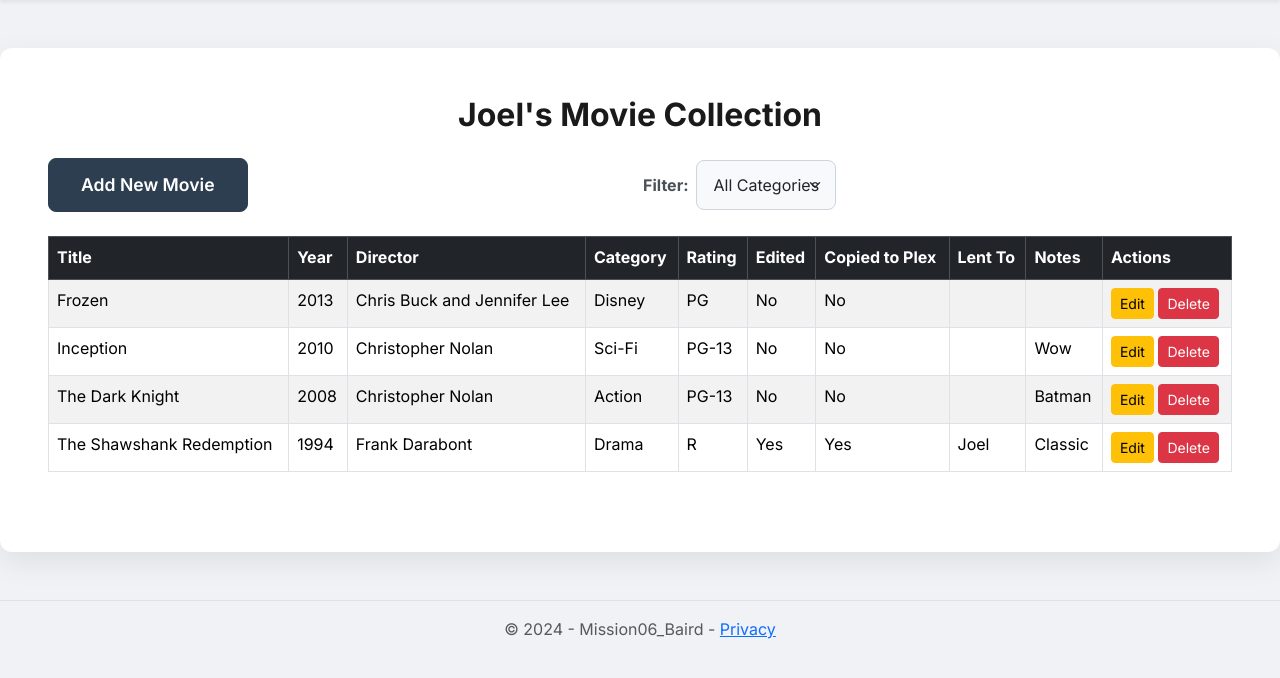
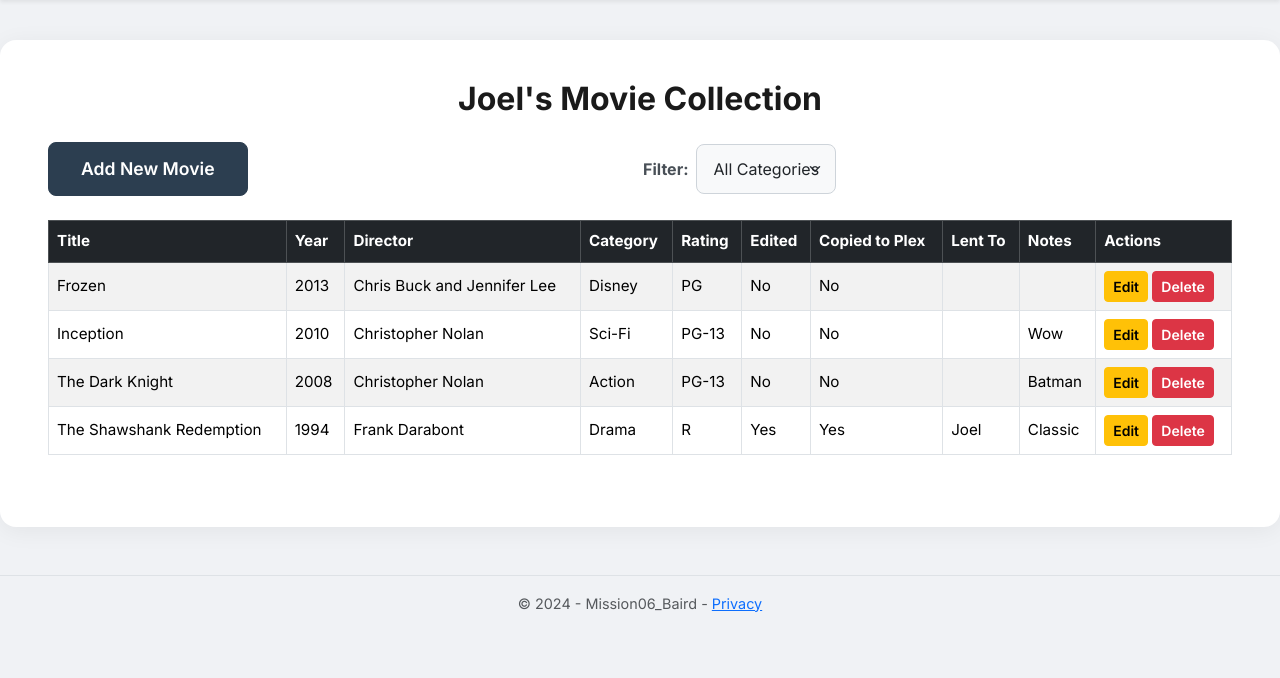
Before and after one commit to BlakeBaird2/Mission06_Baird, an ASP.NET Core app: page /Home/MovieList in a window 1280 px wide. Shown: the part 82-760 px from the top of the page. Run offline with ASP.NET Core 8, Linux system fonts and the light colour scheme; data comes from the database, SQL or seed files in the repository.

Commit message:
Polish overall styling and make hero images bigger
- Hero images now use 80% width instead of 50% for better presence on
  large screens
- Added subtitle text on the Home page
- Refined shadows, border-radius, and spacing throughout
- Added table styling for better vertical alignment and readability
- Styled cards, alerts, and footer for a more cohesive look

https://claude.ai/code/session_01UZtMST1Avzdn8aMQdReH8q

```diff
--- a/Views/Home/GetToKnowJoel.cshtml
+++ b/Views/Home/GetToKnowJoel.cshtml
@@ -14,6 +14,6 @@
 
     <br />
     <a href="https://baconsale.com/" target="_blank">
-        <img src="https://byu.box.com/shared/static/ie6ibeddqm0f6oudp7bc5dyt87zxi2u4.jpg" alt="Joel Hilton Baconsale" style="max-width: 50%; height: auto;" />
+        <img src="https://byu.box.com/shared/static/ie6ibeddqm0f6oudp7bc5dyt87zxi2u4.jpg" alt="Joel Hilton Baconsale" class="hero-img" />
     </a>
 </div>
--- a/Views/Home/Index.cshtml
+++ b/Views/Home/Index.cshtml
@@ -4,6 +4,6 @@
 
 <div class="text-center">
     <h1 class="display-4">The Joel Hilton Film Collection</h1>
-    <br />
-    <img src="https://byu.box.com/shared/static/8sjz2qei13h4nnlw0e6gc10ot35octkf.jpg" alt="Joel Hilton" style="max-width: 50%; height: auto;" />
+    <p class="lead text-muted">Browse, manage, and organize Joel's personal movie library.</p>
+    <img src="https://byu.box.com/shared/static/8sjz2qei13h4nnlw0e6gc10ot35octkf.jpg" alt="Joel Hilton" class="hero-img" />
 </div>
--- a/wwwroot/css/site.css
+++ b/wwwroot/css/site.css
@@ -1,27 +1,25 @@
 /* --- GLOBAL STYLES --- */
 body {
-    background-color: #f0f2f5; /* Modern, soft grey-blue */
+    background-color: #f0f2f5;
     font-family: 'Inter', -apple-system, BlinkMacSystemFont, "Segoe UI", Roboto, "Helvetica Neue", Arial, sans-serif;
     color: #343a40;
     line-height: 1.6;
 }
 
 /* --- LAYOUT CONTAINER --- */
-/* This fixes the "cramped" feeling by giving white space around the content */
 .main-container {
     background: #ffffff;
-    margin-top: 3rem;
-    margin-bottom: 3rem;
-    padding: 3rem;
-    border-radius: 12px;
-    box-shadow: 0 10px 30px rgba(0, 0, 0, 0.08); /* Soft, expensive-looking shadow */
+    margin-top: 2.5rem;
+    margin-bottom: 2.5rem;
+    padding: 2.5rem 3rem;
+    border-radius: 16px;
+    box-shadow: 0 4px 24px rgba(0, 0, 0, 0.06);
     max-width: 1400px;
 }
 
 /* --- NAVIGATION BAR --- */
-/* Overriding Bootstrap defaults for a custom look */
 .bg-primary {
-    background-color: #2c3e50 !important; /* Dark Slate Blue */
+    background-color: #2c3e50 !important;
 }
 
 .navbar-brand {
@@ -113,19 +134,52 @@ form .btn-primary[type="submit"] {
     .btn-primary:hover {
         background-color: #1a252f;
         border-color: #1a252f;
-        transform: translateY(-2px); /* Slight lift on hover */
+        transform: translateY(-2px);
     }
 
-/* --- IMAGES --- */
+.btn-warning {
+    font-weight: 600;
+}
+
+.btn-danger {
+    font-weight: 600;
+}
+
+/* --- TABLE STYLING --- */
+.table {
+    font-size: 0.95rem;
+}
+
+.table th {
+    white-space: nowrap;
+}
+
+.table td {
+    vertical-align: middle;
+}
+
+/* --- IMAGES (general) --- */
 img {
     border-radius: 12px;
-    box-shadow: 0 8px 20px rgba(0,0,0,0.15);
+    box-shadow: 0 8px 20px rgba(0, 0, 0, 0.15);
     transition: transform 0.3s ease;
 }
 
     img:hover {
         transform: scale(1.02);
     }
+
+/* --- CARDS (Delete confirmation) --- */
+.card {
+    border-radius: 12px;
+    border: 1px solid #e9ecef;
+    box-shadow: 0 2px 8px rgba(0, 0, 0, 0.04);
+}
+
+/* --- ALERTS --- */
+.alert {
+    border-radius: 10px;
+}
 
 /* --- LISTS (Get To Know Joel) --- */
 ul {
@@ -148,6 +202,12 @@ ul {
         }
 
             ul li a:hover {
-                color: #d35400; /* Burnt orange hover */
+                color: #d35400;
                 border-bottom: 2px solid #d35400;
             }
+
+/* --- FOOTER --- */
+.footer {
+    font-size: 0.9rem;
+    color: #6c757d;
+}
```
Also changed, not shown: other parts of wwwroot/css/site.css (+35 -12 lines).
